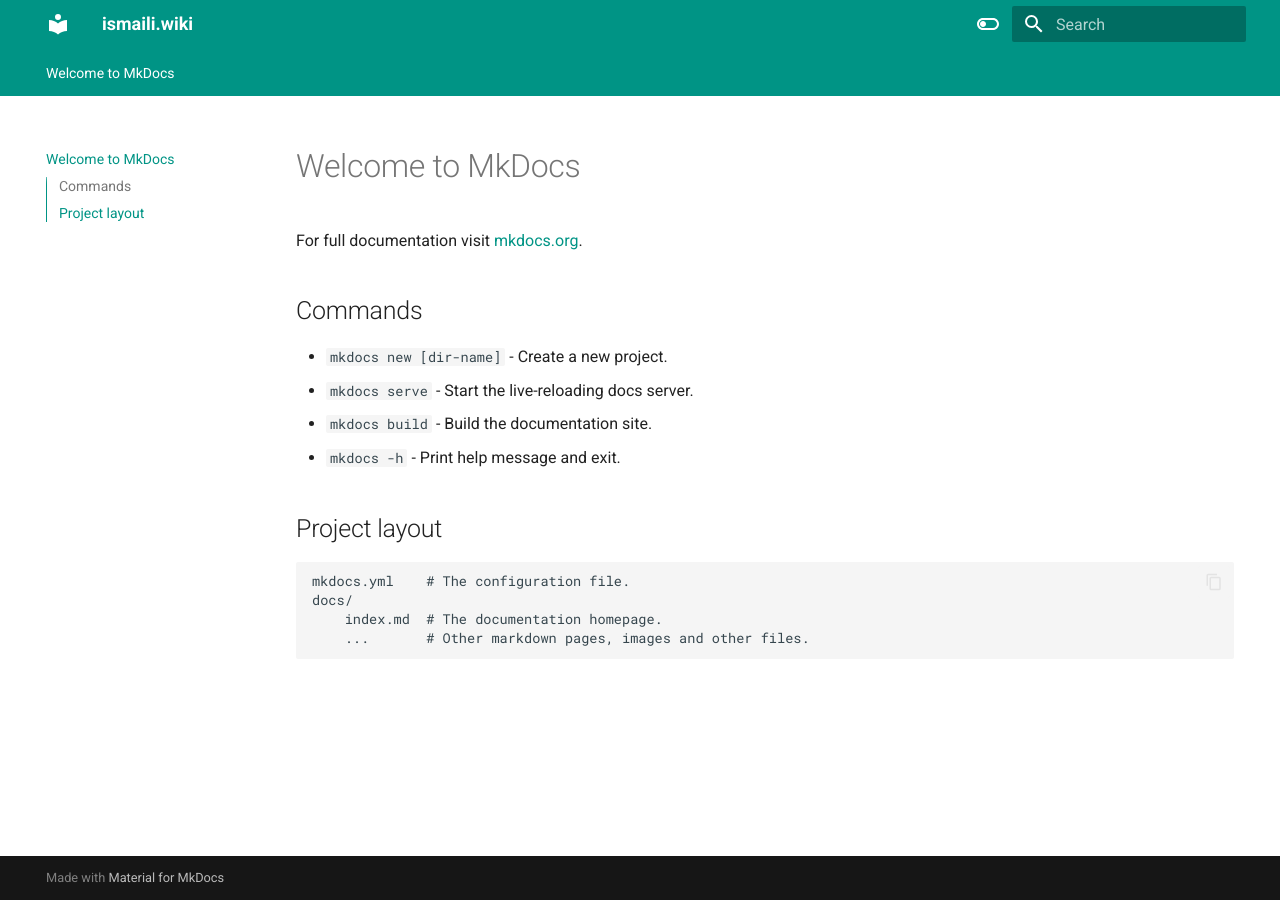
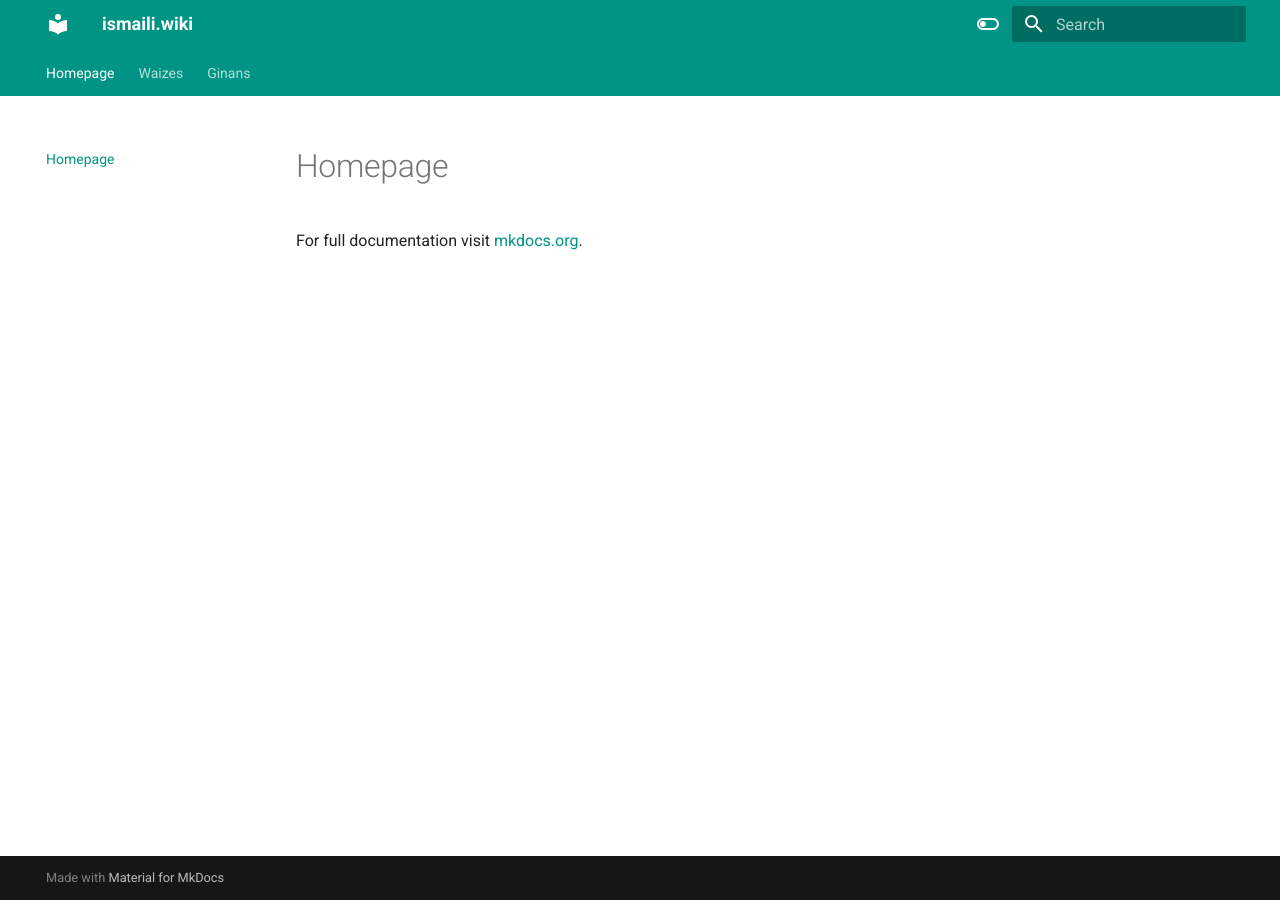
Before and after one commit to HashaRock/material-ismaili-wiki, an MkDocs documentation site: the page built from docs/index.md, in a window 1280 px wide. Built offline with MkDocs 1.6.1 and Material for MkDocs 9.7.7, drawn with Linux system fonts in a browser that asks for light colours.

```diff
--- a/docs/index.md
+++ b/docs/index.md
@@ -1,17 +1,3 @@
-# Welcome to MkDocs
+# Homepage
 
 For full documentation visit [mkdocs.org](https://www.mkdocs.org).
-
-## Commands
-
-* `mkdocs new [dir-name]` - Create a new project.
-* `mkdocs serve` - Start the live-reloading docs server.
-* `mkdocs build` - Build the documentation site.
-* `mkdocs -h` - Print help message and exit.
-
-## Project layout
-
-    mkdocs.yml    # The configuration file.
-    docs/
-        index.md  # The documentation homepage.
-        ...       # Other markdown pages, images and other files.
--- a/mkdocs.yml
+++ b/mkdocs.yml
@@ -25,3 +25,21 @@ theme:
         name: Switch to light mode
       primary: teal
       accent: lime
+
+  markdown_extensions:
+  - md_in_html
+  - pymdownx.highlight:
+      anchor_linenums: true
+  - pymdownx.inlinehilite
+  - pymdownx.snippets
+  - admonition
+  - pymdownx.arithmatex:
+      generic: true
+  - footnotes
+  - pymdownx.details
+  - pymdownx.superfences
+  - pymdownx.mark
+  - attr_list
+  - pymdownx.emoji:
+      emoji_index: !!python/name:materialx.emoji.twemoji
+      emoji_generator: !!python/name:materialx.emoji.to_svg
```
Also changed, not shown: docs/Waizes.md (added, +4 -0 lines), docs/ginans.md (added, +3 -0 lines), 1 other file.
